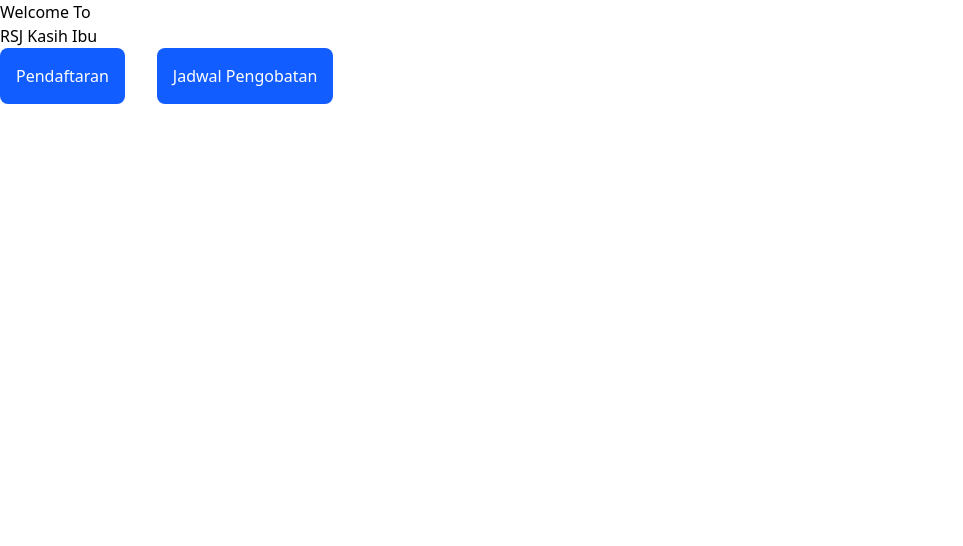
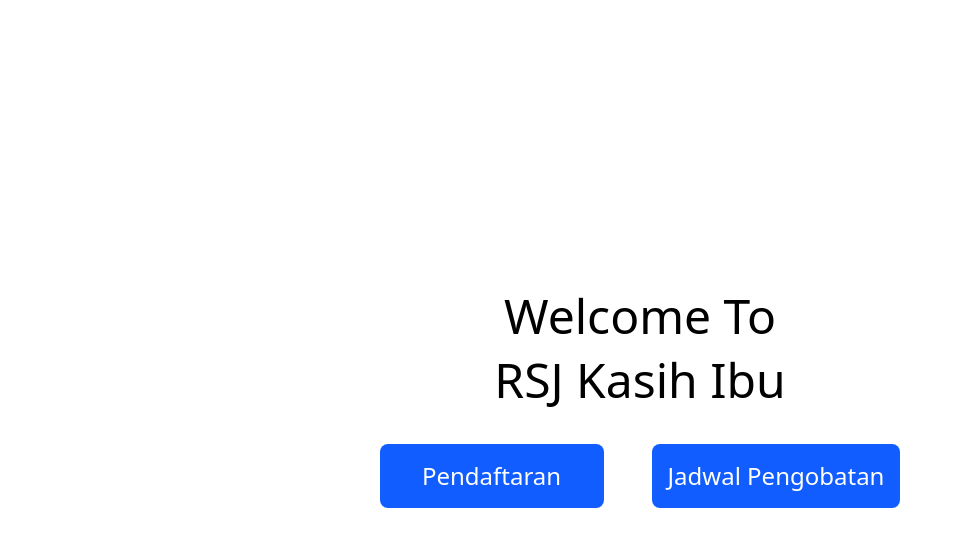
Before and after one commit to ovierevaldi/rsj-kasih-ibu, a React (Vite) app: page / in a window 1280 px wide. Shown: the top 546 px of the page, without its empty margins (0-963 px from the left). Built offline with nearby package versions, Linux system fonts and the light colour scheme.

Commit message:
Update UI for Homepage

```diff
--- a/src/containers/HomePage.tsx
+++ b/src/containers/HomePage.tsx
@@ -12,17 +12,25 @@ const HomePage = () => {
   }
 
   return (
-    <div>
-      <div>Welcome To</div>
-      <div>RSJ Kasih Ibu</div>
+    <div className="flex flex-col h-screen items-center justify-center gap-8" >
+      <div className="mb-2">
+        <div className="text-5xl text-center mb-4">Welcome To</div>
+        <div className="text-5xl text-center">RSJ Kasih Ibu</div>
+      </div>
 
-      <div className="flex gap-x-8">
-        <button className="bg-[#125DFF] text-white p-4 rounded-lg"
+      <div className="flex gap-x-12 text-2xl">
+        <button
+          className="bg-[#125DFF] text-white p-4 rounded-lg min-w-56 hover:bg-[#0f4dbb] transition-colors duration-300 cursor-pointer"
           onClick={() =>  goToRegistration()}
-        >Pendaftaran</button>
-        <button className="bg-[#125DFF] text-white p-4 rounded-lg"
-            onClick={() =>  goToJadwalPengobatan()}
-        >Jadwal Pengobatan</button>
+          >
+            Pendaftaran
+        </button>
+        <button
+          className="bg-[#125DFF] text-white p-4 rounded-lg min-w-56 hover:bg-[#0f4dbb] transition-colors duration-300 cursor-pointer"
+          onClick={() =>  goToJadwalPengobatan()}
+        >
+          Jadwal Pengobatan
+        </button>
       </div>
     </div>
   )
```
